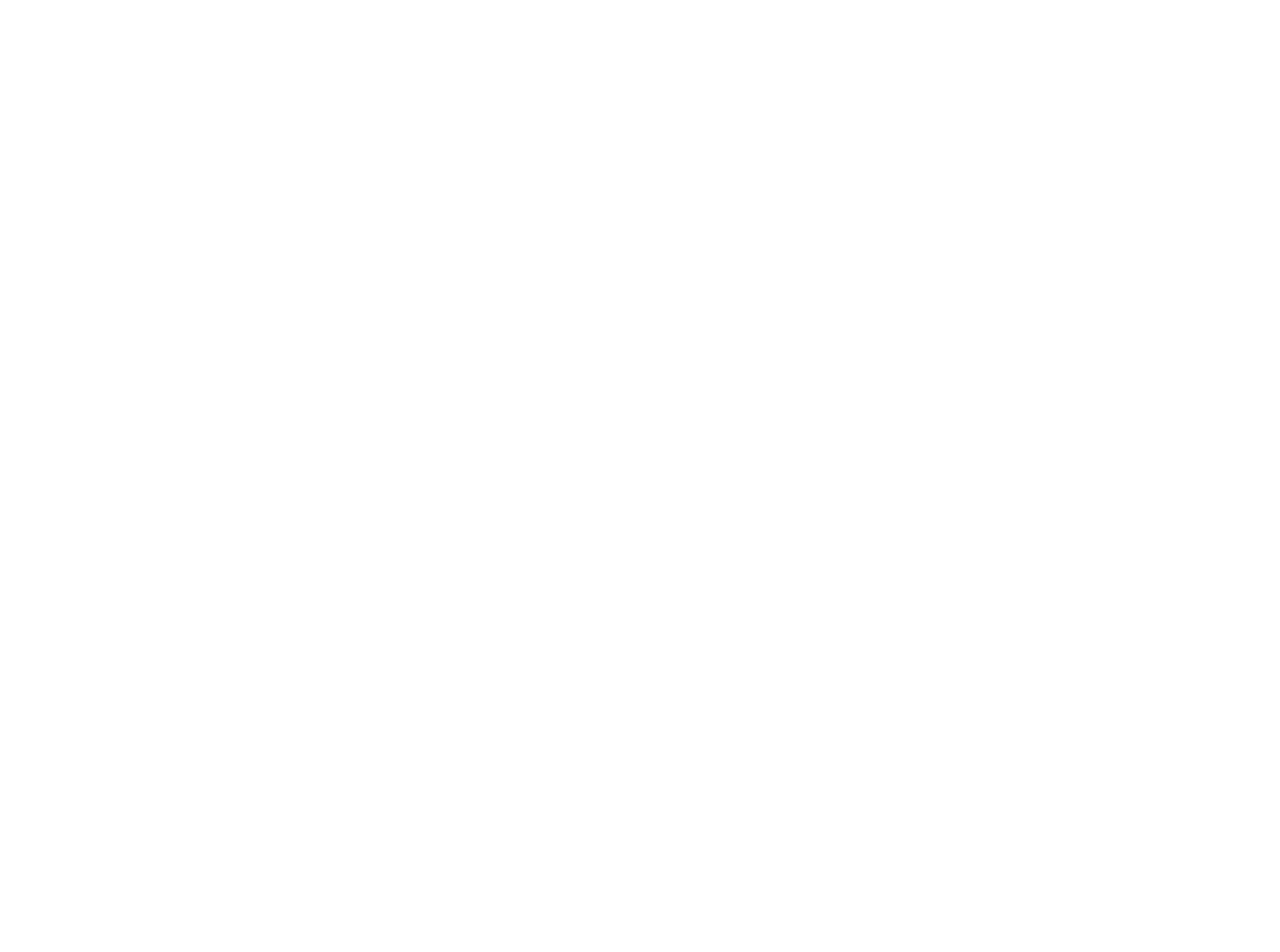
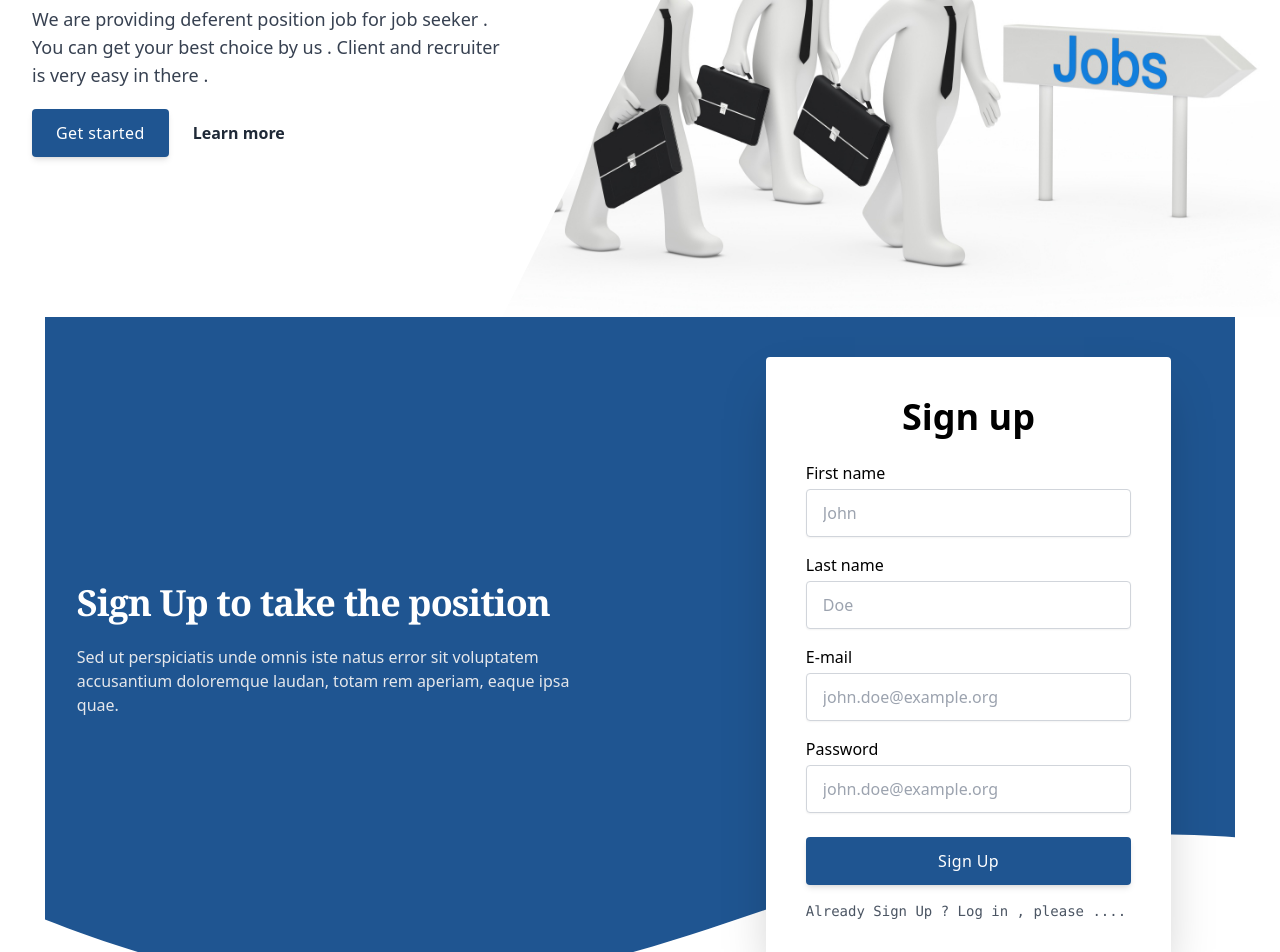
Before and after one commit to sarwar-asik/Job-portal-RTK, a React (Create React App) app: page / in a window 1280 px wide. Shown: the part 280-1232 px from the top of the page. Before the commit the page ends 800 px from the top, so only its background shows below. Built offline with nearby package versions, Linux system fonts and the light colour scheme.

Commit message:
added header

```diff
--- a/package.json
+++ b/package.json
@@ -8,6 +8,7 @@
     "@testing-library/user-event": "^13.5.0",
     "react": "^18.2.0",
     "react-dom": "^18.2.0",
+    "react-hook-form": "^7.43.5",
     "react-router-dom": "^6.9.0",
     "react-scripts": "5.0.1",
     "web-vitals": "^2.1.4"
--- /dev/null
+++ b/src/layout/Home.js
@@ -0,0 +1,14 @@
+import React from "react";
+import Header from "../pages/commonPages/Header";
+import SignUp from "../pages/commonPages/SignUp";
+
+const Home = () => {
+  return (
+    <div>
+      <Header />
+      <SignUp/>
+    </div>
+  );
+};
+
+export default Home;
--- a/src/layout/Main.js
+++ b/src/layout/main/Main.js
@@ -1,6 +1,6 @@
 import React from 'react';
 import { Outlet } from 'react-router-dom';
-import Navbar from '../shared/Navbar';
+import Navbar from '../../shared/Navbar';
 
 const Main = () => {
     return (
--- /dev/null
+++ b/src/pages/commonPages/Header.js
@@ -0,0 +1,55 @@
+import React from "react";
+import banner from "../../assets/job.jpg";
+
+const Header = () => {
+  return (
+    <div className="relative flex flex-col-reverse py-16 lg:pt-0 lg:flex-col lg:pb-0">
+      <div className="inset-y-0 top-0 right-0 z-0 w-full max-w-xl px-4 mx-auto md:px-0 lg:pr-0 lg:mb-0 lg:mx-0 lg:w-[68%] lg:max-w-full lg:absolute xl:px-0">
+        <svg
+          className="absolute left-1 hidden h-full text-white transform -translate-x-1/3 lg:block"
+          viewBox="0 0 100 100"
+          fill="currentColor"
+          preserveAspectRatio="none slice"
+        >
+          <path d="M50 0H100L50 100H0L50 0Z" />
+        </svg>
+        <img
+          className="object-cover w-full h-56 rounded shadow-lg lg:rounded-none lg:shadow-none md:h-96 lg:h-full"
+          src={banner}
+          alt=""
+        />
+      </div>
+      <div className="relative flex flex-col items-start w-full max-w-xl px-4 mx-auto md:px-0 lg:px-8 lg:max-w-screen-xl">
+        <div className="mb-16 lg:my-40 lg:max-w-lg lg:pr-5">
+          {/* <p className="inline-block px-3 py-px mb-4 text-xs font-semibold tracking-wider text-teal-900 uppercase rounded-full bg-teal-accent-400">
+              Brand new
+            </p> */}
+          <h2 className="mb-5 font-sans text-3xl font-bold tracking-tight text-gray-900 sm:text-4xl sm:leading-none">
+            Take Your Position
+          </h2>
+          <p className="pr-5 mb-5 text-base text-gray-700 md:text-lg">
+           We are providing deferent position job for job seeker . You can get your best choice by us .
+           Client and recruiter is very easy in there .
+          </p>
+          <div className="flex items-center">
+            <a
+              href="/"
+              className="inline-flex items-center justify-center h-12 px-6 mr-6 font-medium tracking-wide bg-primary text-white transition duration-200 rounded shadow-md  focus:shadow-outline focus:outline-none"
+            >
+              Get started
+            </a>
+            <a
+              href="/"
+              aria-label=""
+              className="inline-flex items-center font-semibold text-gray-800 transition-colors duration-200 hover:text-deep-purple-accent-700"
+            >
+              Learn more
+            </a>
+          </div>
+        </div>
+      </div>
+    </div>
+  );
+};
+
+export default Header;
--- /dev/null
+++ b/src/pages/commonPages/SignUp.js
@@ -0,0 +1,140 @@
+import React from "react";
+import { useForm } from "react-hook-form";
+import { Link } from "react-router-dom";
+
+const SignUp = () => {
+  const {
+    register,
+    handleSubmit,
+    watch,
+    formState: { errors },
+  } = useForm();
+  const onSubmit = (data) => console.log(data);
+
+  return (
+    <div className="relative lg:max-w-[93%] mx-auto">
+      {/* <img
+          src="https://images.pexels.com/photos/3228766/pexels-photo-3228766.jpeg?auto=compress&amp;cs=tinysrgb&amp;dpr=2&amp;h=750&amp;w=1260"
+          className="absolute inset-0 object-cover w-full h-full"
+          alt=""
+        /> */}
+      <div className="absolute inset-0 object-cover bg-primary w-full h-full"></div>
+      <div className="relative bg-opacity-75 bg-deep-purple-accent-700">
+        <svg
+          className="absolute inset-x-0 bottom-0 text-white"
+          viewBox="0 0 1160 163"
+        >
+          <path
+            fill="currentColor"
+            d="M-164 13L-104 39.7C-44 66 76 120 196 141C316 162 436 152 556 119.7C676 88 796 34 916 13C1036 -8 1156 2 1216 7.7L1276 13V162.5H1216C1156 162.5 1036 162.5 916 162.5C796 162.5 676 162.5 556 162.5C436 162.5 316 162.5 196 162.5C76 162.5 -44 162.5 -104 162.5H-164V13Z"
+          />
+        </svg>
+        <div className="relative px-4 py-16 mx-auto overflow-hidden sm:max-w-xl md:max-w-full lg:max-w-screen-xl md:px-24 lg:px-8 lg:py-10">
+          <div className="flex flex-col items-center justify-between xl:flex-row">
+            <div className="w-full max-w-xl mb-12 xl:mb-0 xl:pr-16 xl:w-7/12">
+              <h2 className="max-w-lg mb-6 f text-4xl font-bold font-serif tracking-tight text-white sm:text-4xl sm:leading-none">
+                Sign Up to take the position
+              </h2>
+              <p className="max-w-xl mb-4 text-base text-gray-200 md:text-[16px]">
+                Sed ut perspiciatis unde omnis iste natus error sit voluptatem
+                accusantium doloremque laudan, totam rem aperiam, eaque ipsa
+                quae.
+              </p>
+            </div>
+            {/* start  form */}
+            <div className="w-full max-w-xl xl:px-8 xl:w-5/12">
+              <div className="bg-white rounded shadow-2xl p-7 sm:p-10">
+                <h3 className="mb-4 text-4xl font-bold text-center sm:mb-6 sm:text-4xl">
+                  Sign up
+                </h3>
+                <form onSubmit={handleSubmit(onSubmit)}>
+                  <div className="mb-1 sm:mb-2">
+                    <label
+                      htmlFor="firstName"
+                      className="inline-block mb-1 font-medium"
+                    >
+                      First name
+                    </label>
+                    <input
+                      {...register("firstName")}
+                      placeholder="John"
+                      required
+                      type="text"
+                      className="flex-grow w-full h-12 px-4 mb-2 transition duration-200 bg-white border border-gray-300 rounded shadow-sm appearance-none focus:border-deep-purple-accent-400 focus:outline-none focus:shadow-outline"
+                      id="firstName"
+                      name="firstName"
+                    />
+                  </div>
+                  <div className="mb-1 sm:mb-2">
+                    <label
+                      htmlFor="lastName"
+                      className="inline-block mb-1 font-medium"
+                    >
+                      Last name
+                    </label>
+                    <input
+                      {...register("lastName")}
+                      placeholder="Doe"
+                      required
+                      type="text"
+                      className="flex-grow w-full h-12 px-4 mb-2 transition duration-200 bg-white border border-gray-300 rounded shadow-sm appearance-none focus:border-deep-purple-accent-400 focus:outline-none focus:shadow-outline"
+                      id="lastName"
+                      name="lastName"
+                    />
+                  </div>
+                  <div className="mb-1 sm:mb-2">
+                    <label
+                      htmlFor="email"
+                      className="inline-block mb-1 font-medium"
+                    >
+                      E-mail
+                    </label>
+                    <input
+                      {...register("email")}
+                      placeholder="john.doe@example.org"
+                      required
+                      type="text"
+                      className="flex-grow w-full h-12 px-4 mb-2 transition duration-200 bg-white border border-gray-300 rounded shadow-sm appearance-none focus:border-deep-purple-accent-400 focus:outline-none focus:shadow-outline"
+                      id="email"
+                      name="email"
+                    />
+                  </div>
+                  <div className="mb-1 sm:mb-2">
+                    <label
+                      htmlFor="password"
+                      className="inline-block mb-1 font-medium"
+                    >
+                      Password
+                    </label>
+                    <input
+                      {...register("password")}
+                      placeholder="john.doe@example.org"
+                      required
+                      type="password"
+                      className="flex-grow w-full h-12 px-4 mb-2 transition duration-200 bg-white border border-gray-300 rounded shadow-sm appearance-none focus:border-deep-purple-accent-400 focus:outline-none focus:shadow-outline"
+                      id="password"
+                      name="password"
+                    />
+                  </div>
+                  <div className="mt-4 mb-2 sm:mb-4">
+                    <button
+                      type="submit"
+                      className="inline-flex items-center justify-center w-full h-12 px-6 font-medium tracking-wide transition duration-200 rounded shadow-md bg-deep-purple-accent-400 bg-primary text-white hover:bg-deep-purple-accent-700 focus:shadow-outline focus:outline-none"
+                    >
+                      Sign Up
+                    </button>
+                  </div>
+                  <p className="text-xs font-[400] font-mono text-gray-600 sm:text-sm">
+                    Already Sign Up ?<Link to="/"> Log in , please ....</Link>
+                  </p>
+                </form>
+              </div>
+            </div>
+          </div>
+        </div>
+      </div>
+    </div>
+  );
+};
+
+export default SignUp;
--- a/src/routes/Routes.js
+++ b/src/routes/Routes.js
@@ -1,5 +1,7 @@
 import { createBrowserRouter } from "react-router-dom";
-import Main from "../layout/Main";
+import Home from "../layout/Home";
+import Main from "../layout/main/Main";
+
 
 
 const routes = createBrowserRouter([
@@ -9,7 +11,7 @@
     children: [
       {
         path: "/",
-        element: <h1>asdfa</h1>,
+        element: <Home/>,
       },
 
     ],
```
Also changed, not shown: src/assets/job.jpg (added), 1 other file (tests, documents, lock files or other folders).
